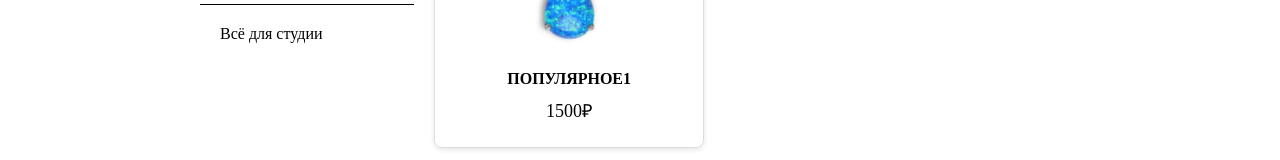
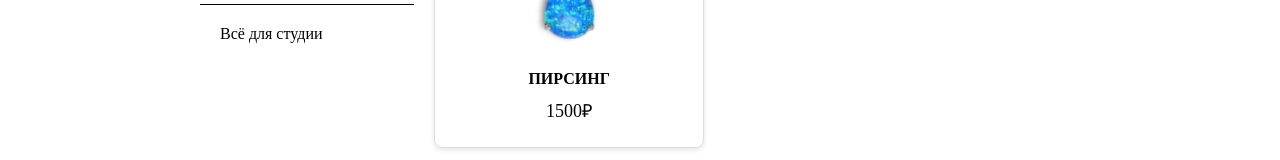
Before and after one commit to julik04/julik04.github.io, a React (Create React App) app: page /shopMain in a window 1280 px wide. Shown: the part 386-546 px from the top of the page. Built offline with nearby package versions, Linux system fonts and the light colour scheme; a web font is replaced by a local one.

Commit message:
ShopMainPage

```diff
--- a/src/components/ShopPage/ShopMainPage.js
+++ b/src/components/ShopPage/ShopMainPage.js
@@ -80,7 +80,7 @@ function getAllItemsByCategory(category) {
 export const Products = {
   Популярное: [
     {
-      Название: "Популярное1",
+      Название: "Пирсинг",
       Цена: "1500",
       Изображение: productSRC,
     },
```
